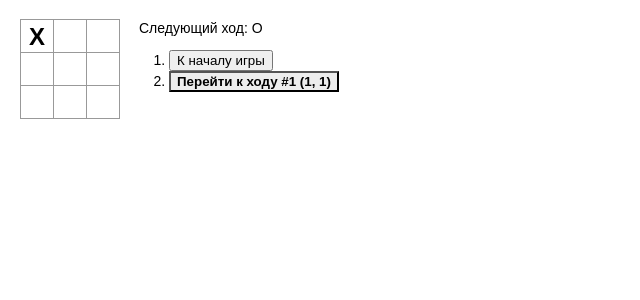
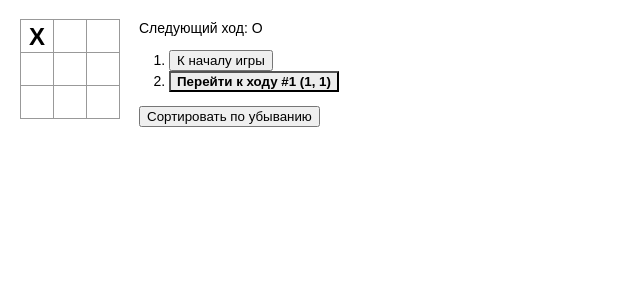
Before and after one commit to Vegeleee/tic-tac-toe, a React (Create React App) app: page / in a window 1280 px wide. Both pictures are taken after a click on the button 37 px from the left and 36 px from the top of the page. Shown: the top 300 px of the page, without its empty margins (0-640 px from the left). Built offline with nearby package versions, Linux system fonts and the light colour scheme.

Commit message:
Added list sorting

```diff
--- a/src/components/Game.jsx
+++ b/src/components/Game.jsx
@@ -12,6 +12,7 @@ class Game extends React.Component {
 			],
 			stepNumber: 0,
 			xIsNext: true,
+			reverseList: false,
 		}
 
 		this.handleClick = this.handleClick.bind(this)
@@ -46,7 +47,7 @@ class Game extends React.Component {
 		const current = history[this.state.stepNumber]
 		const winner = calculationWinner(current.squares)
 
-		const moves = history.map((step, move) => {
+		let moves = history.map((step, move) => {
 			const rowNumber = Math.floor(step.i / 3) + 1
 			const colNumber = step.i - (rowNumber - 1) * 3 + 1
 			const desc = move
@@ -67,6 +68,8 @@ class Game extends React.Component {
 			)
 		})
 
+		moves = this.state.reverseList ? [...moves].reverse() : moves
+
 		let status
 		if (winner) {
 			status = 'Выиграл ' + winner
@@ -82,6 +85,16 @@ class Game extends React.Component {
 				<div className="game-info">
 					<div>{status}</div>
 					<ol>{moves}</ol>
+					{moves.length > 1 && (
+						<button
+							onClick={() =>
+								this.setState({ reverseList: !this.state.reverseList })
+							}
+						>
+							Сортировать по
+							{this.state.reverseList ? ' возрастанию' : ' убыванию'}
+						</button>
+					)}
 				</div>
 			</div>
 		)
```
